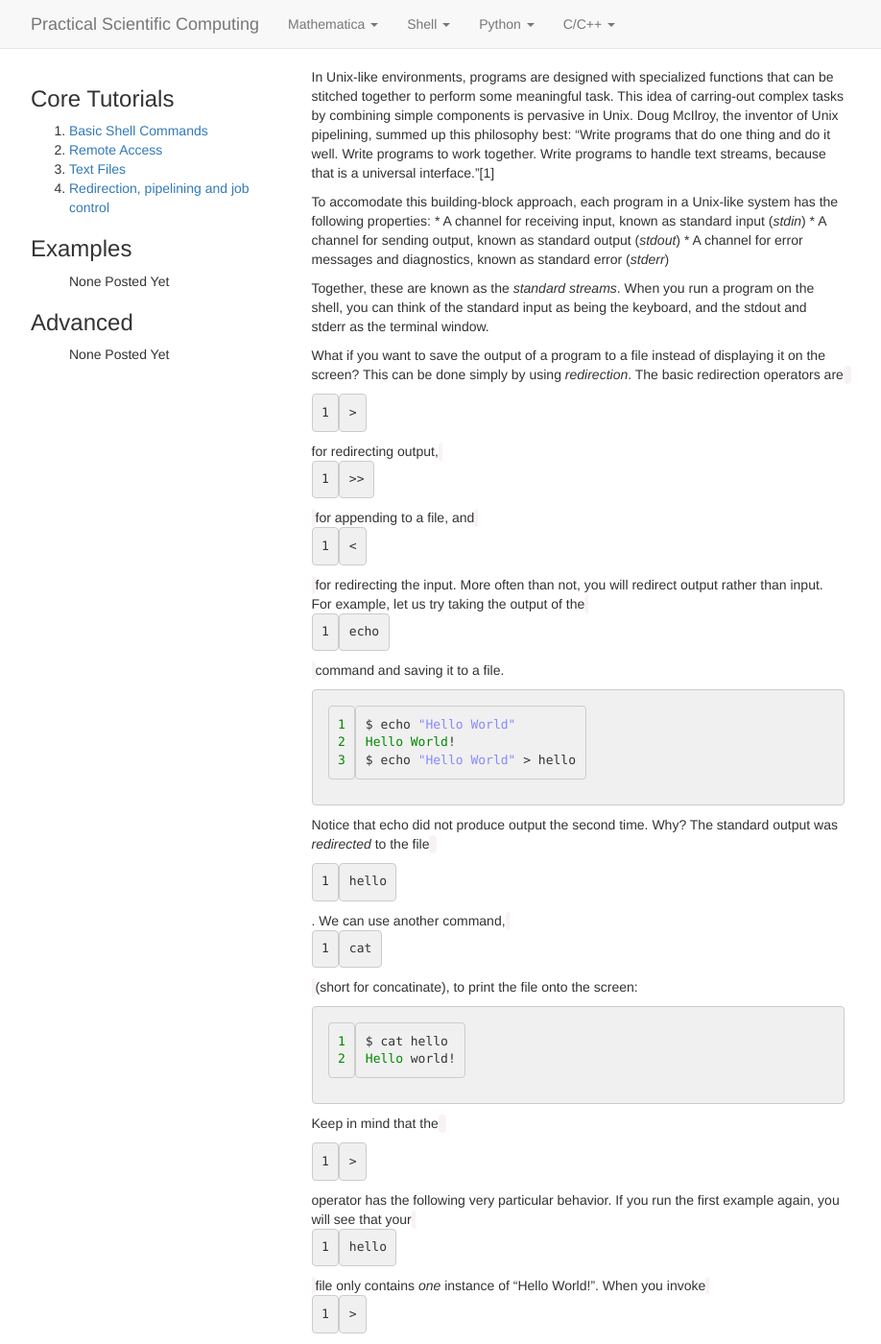
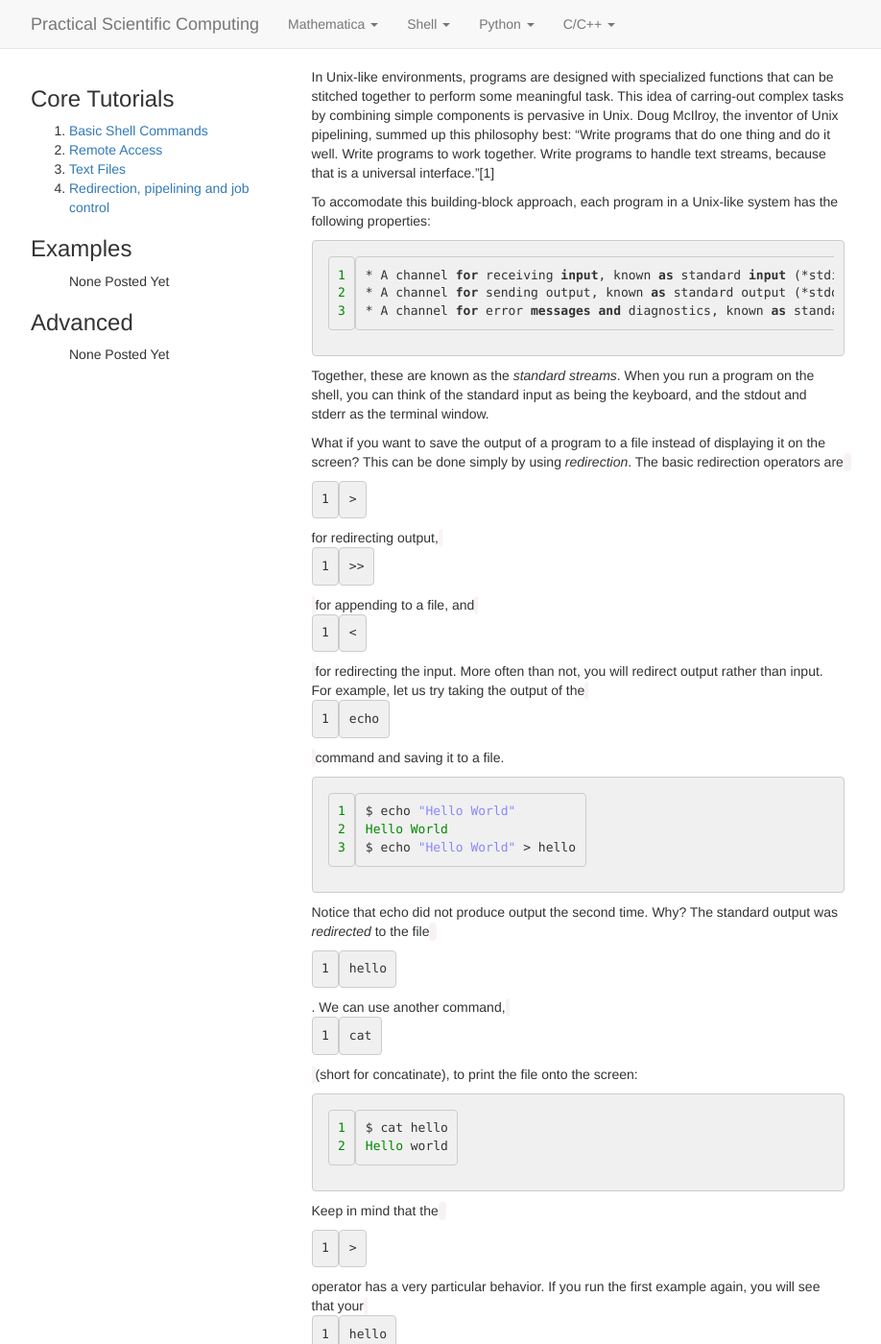
Before and after one commit to practical-scientific-computing/practical-scientific-computing.github.io, a Jekyll site: the page built from shell/04-workflow.md, in a window 1280 px wide and 1400 px high. Shown: the whole window at 96% size, without its empty margins (38-956 px from the left). Built offline with Jekyll 4.4.1, drawn with Linux system fonts in a browser that asks for light colours; nearby versions of some CDN libraries; some of the changed text lies outside the part shown.

Commit message:
me talk pretty one day

````diff
--- a/shell/04-workflow.md
+++ b/shell/04-workflow.md
@@ -9,6 +9,7 @@ type: tutorial
 In Unix-like environments, programs are designed with specialized functions that can be stitched together to perform some meaningful task. This idea of carring-out complex tasks by combining simple components is pervasive in Unix. Doug McIlroy, the inventor of Unix pipelining, summed up this philosophy best: "Write programs that do one thing and do it well. Write programs to work together. Write programs to handle text streams, because that is a universal interface."[1]
 
 To accomodate this building-block approach, each program in a Unix-like system has the following properties:
+
     * A channel for receiving input, known as standard input (*stdin*)
     * A channel for sending output, known as standard output (*stdout*)
     * A channel for error messages and diagnostics, known as standard error (*stderr*)
@@ -19,7 +20,7 @@ What if you want to save the output of a program to a file instead of displaying
 
 ```console
 $ echo "Hello World"
-Hello World!
+Hello World
 $ echo "Hello World" > hello
 ```
 
@@ -27,10 +28,10 @@ Notice that echo did not produce output the second time. Why? The standard outpu
 
 ```console
 $ cat hello
-Hello world!
+Hello world
 ```
 
-Keep in mind that the `>` operator has the following very particular behavior. If you run the first example again, you will see that your `hello` file only contains *one* instance of "Hello World!". When you invoke `>`, it _will_ overwrite whatever file already exists. Instead, you may want to do is *append* by using the `>>` operator. Try it:
+Keep in mind that the `>` operator has a very particular behavior. If you run the first example again, you will see that your `hello` file only contains *one* instance of "Hello World!". When you invoke `>`, it _will_ overwrite whatever file already exists. Instead, you may want to *append* by using the `>>` operator. Try it:
 
 ```console
 $ echo "Hello World" >> hello
````
